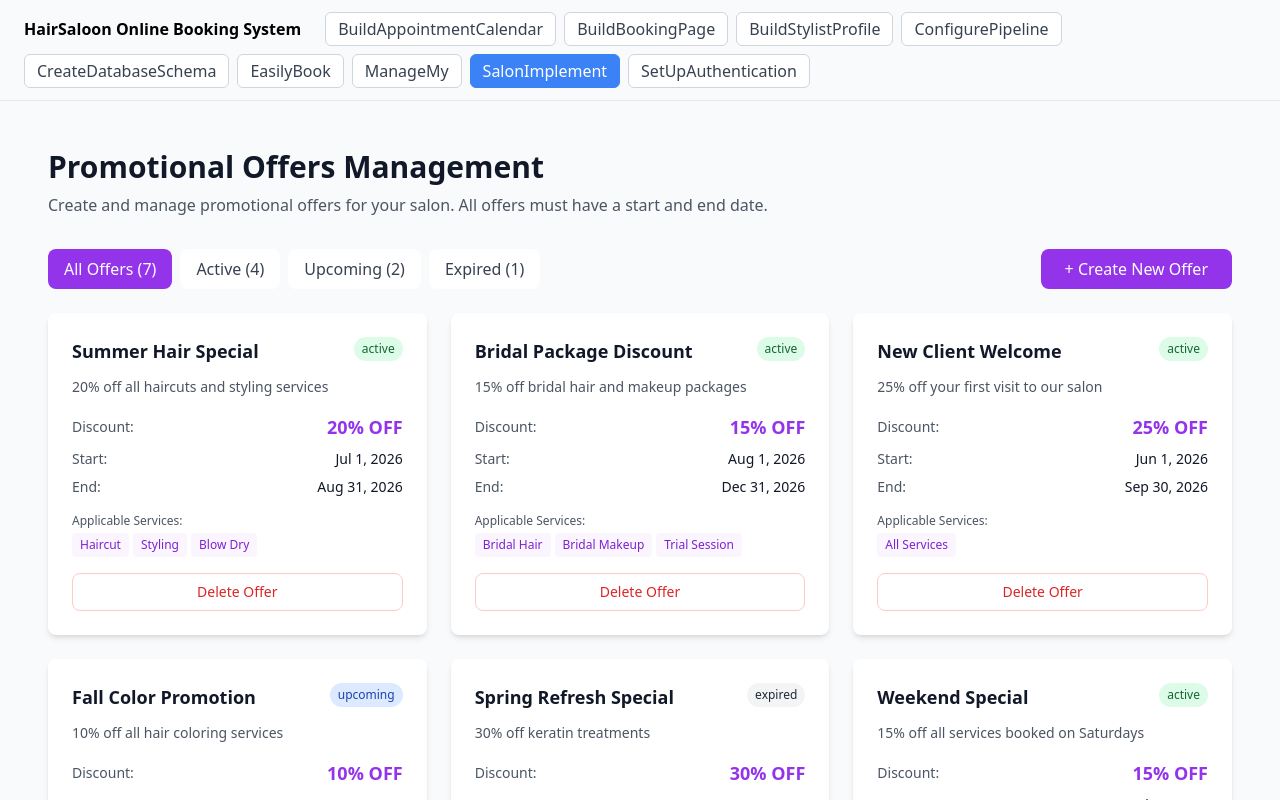
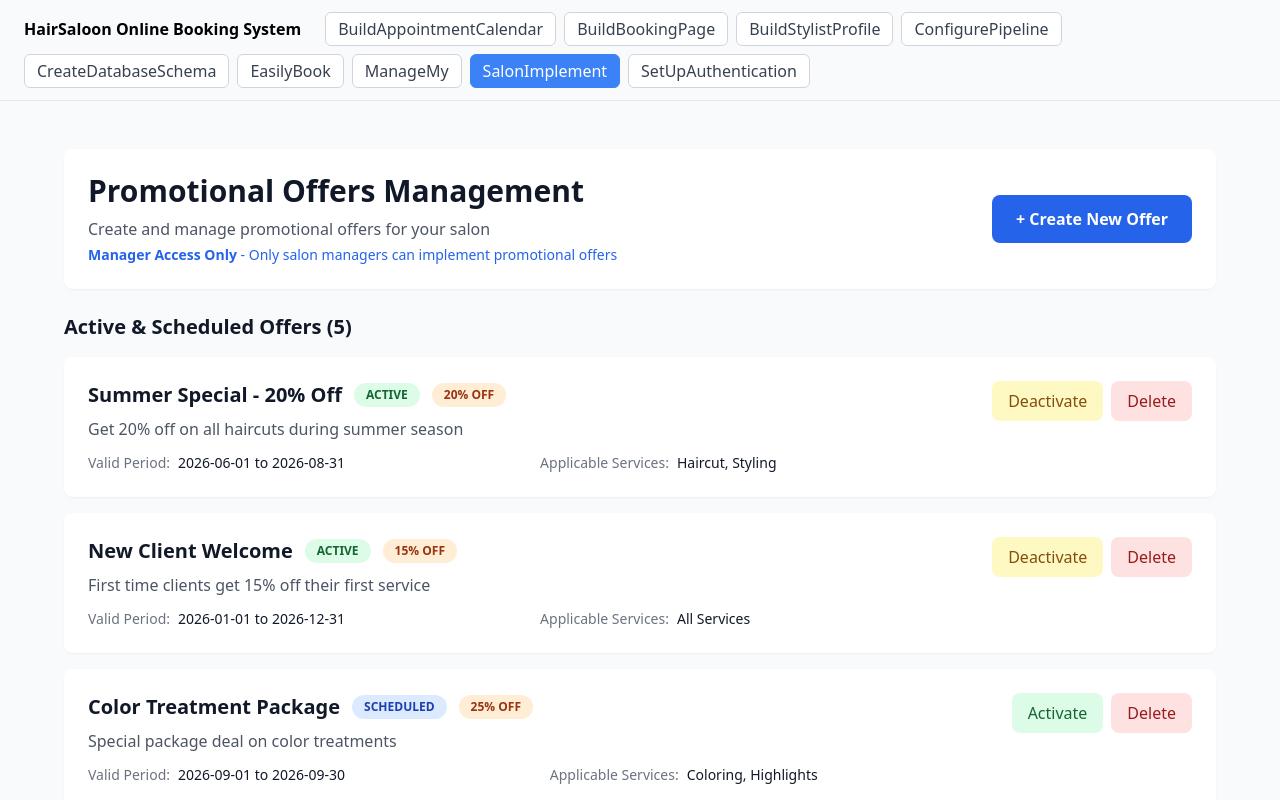
Before and after one commit to dhannan12/pilot-dev-test, a React (Vite) app: page / in a window 1280 px wide. Both pictures are taken after a click on the button "SalonImplement". Shown: the top 800 px of the page. Built offline with nearby package versions, Linux system fonts and the light colour scheme.

Commit message:
feat: SCRUM-622 — SalonImplement

```diff
--- a/src/components/SalonImplement.tsx
+++ b/src/components/SalonImplement.tsx
@@ -1,376 +1,354 @@
-import React, { useState } from 'react'
+import { useState } from 'react'
 
 interface PromotionalOffer {
   id: string
-  name: string
+  title: string
   description: string
-  discountPercentage: number
-  startDate: string
-  endDate: string
-  status: 'active' | 'upcoming' | 'expired'
+  discountPercent: number
+  validFrom: string
+  validUntil: string
+  status: 'active' | 'inactive' | 'scheduled'
   applicableServices: string[]
 }
 
 const MOCK_OFFERS: PromotionalOffer[] = [
   {
     id: '1',
-    name: 'Summer Hair Special',
-    description: '20% off all haircuts and styling services',
-    discountPercentage: 20,
-    startDate: '2026-07-01',
-    endDate: '2026-08-31',
+    title: 'Summer Special - 20% Off',
+    description: 'Get 20% off on all haircuts during summer season',
+    discountPercent: 20,
+    validFrom: '2026-06-01',
+    validUntil: '2026-08-31',
     status: 'active',
-    applicableServices: ['Haircut', 'Styling', 'Blow Dry']
+    applicableServices: ['Haircut', 'Styling']
   },
   {
     id: '2',
-    name: 'Bridal Package Discount',
-    description: '15% off bridal hair and makeup packages',
-    discountPercentage: 15,
-    startDate: '2026-08-01',
-    endDate: '2026-12-31',
-    status: 'active',
-    applicableServices: ['Bridal Hair', 'Bridal Makeup', 'Trial Session']
-  },
-  {
-    id: '3',
-    name: 'New Client Welcome',
-    description: '25% off your first visit to our salon',
-    discountPercentage: 25,
-    startDate: '2026-06-01',
-    endDate: '2026-09-30',
+    title: 'New Client Welcome',
+    description: 'First time clients get 15% off their first service',
+    discountPercent: 15,
+    validFrom: '2026-01-01',
+    validUntil: '2026-12-31',
     status: 'active',
     applicableServices: ['All Services']
   },
   {
+    id: '3',
+    title: 'Color Treatment Package',
+    description: 'Special package deal on color treatments',
+    discountPercent: 25,
+    validFrom: '2026-09-01',
+    validUntil: '2026-09-30',
+    status: 'scheduled',
+    applicableServices: ['Coloring', 'Highlights']
+  },
+  {
     id: '4',
-    name: 'Fall Color Promotion',
-    description: '10% off all hair coloring services',
-    discountPercentage: 10,
-    startDate: '2026-09-01',
-    endDate: '2026-11-30',
-    status: 'upcoming',
-    applicableServices: ['Hair Coloring', 'Highlights', 'Balayage']
+    title: 'Weekend Warrior',
+    description: 'Saturday and Sunday appointments get 10% off',
+    discountPercent: 10,
+    validFrom: '2026-07-01',
+    validUntil: '2026-07-31',
+    status: 'inactive',
+    applicableServices: ['Haircut', 'Styling', 'Coloring']
   },
   {
     id: '5',
-    name: 'Spring Refresh Special',
-    description: '30% off keratin treatments',
-    discountPercentage: 30,
-    startDate: '2026-03-01',
-    endDate: '2026-05-31',
-    status: 'expired',
-    applicableServices: ['Keratin Treatment', 'Hair Smoothing']
-  },
-  {
-    id: '6',
-    name: 'Weekend Special',
-    description: '15% off all services booked on Saturdays',
-    discountPercentage: 15,
-    startDate: '2026-07-15',
-    endDate: '2026-12-31',
+    title: 'Loyalty Bonus',
+    description: 'Returning clients with 5+ bookings get 30% off',
+    discountPercent: 30,
+    validFrom: '2026-01-01',
+    validUntil: '2026-12-31',
     status: 'active',
     applicableServices: ['All Services']
-  },
-  {
-    id: '7',
-    name: 'Holiday Glam Package',
-    description: '20% off styling for holiday parties',
-    discountPercentage: 20,
-    startDate: '2026-12-01',
-    endDate: '2026-12-31',
-    status: 'upcoming',
-    applicableServices: ['Styling', 'Updo', 'Makeup']
   }
+]
+
+const SERVICE_OPTIONS = [
+  'All Services',
+  'Haircut',
+  'Styling',
+  'Coloring',
+  'Highlights',
+  'Treatment',
+  'Wash & Blow-dry'
 ]
 
 export default function SalonImplement() {
   const [offers, setOffers] = useState<PromotionalOffer[]>(MOCK_OFFERS)
-  const [selectedTab, setSelectedTab] = useState<'all' | 'active' | 'upcoming' | 'expired'>('all')
   const [showCreateForm, setShowCreateForm] = useState(false)
-  const [newOffer, setNewOffer] = useState({
-    name: '',
+  const [formData, setFormData] = useState({
+    title: '',
     description: '',
-    discountPercentage: 0,
-    startDate: '',
-    endDate: '',
-    applicableServices: ''
+    discountPercent: 10,
+    validFrom: '',
+    validUntil: '',
+    applicableServices: [] as string[]
   })
 
-  const filteredOffers = selectedTab === 'all'
-    ? offers
-    : offers.filter(offer => offer.status === selectedTab)
-
   const handleCreateOffer = () => {
-    if (!newOffer.name || !newOffer.startDate || !newOffer.endDate) {
+    if (!formData.title || !formData.validFrom || !formData.validUntil) {
       alert('Please fill in all required fields')
       return
     }
 
-    const today = new Date().toISOString().split('T')[0]
-    const start = newOffer.startDate
-    const end = newOffer.endDate
-
-    let status: 'active' | 'upcoming' | 'expired' = 'upcoming'
-    if (start <= today && end >= today) {
-      status = 'active'
-    } else if (end < today) {
-      status = 'expired'
+    const newOffer: PromotionalOffer = {
+      id: String(Date.now()),
+      title: formData.title,
+      description: formData.description,
+      discountPercent: formData.discountPercent,
+      validFrom: formData.validFrom,
+      validUntil: formData.validUntil,
+      status: new Date(formData.validFrom) > new Date() ? 'scheduled' : 'active',
+      applicableServices: formData.applicableServices.length > 0
+        ? formData.applicableServices
+        : ['All Services']
     }
 
-    const offer: PromotionalOffer = {
-      id: (offers.length + 1).toString(),
-      name: newOffer.name,
-      description: newOffer.description,
-      discountPercentage: newOffer.discountPercentage,
-      startDate: newOffer.startDate,
-      endDate: newOffer.endDate,
-      status,
-      applicableServices: newOffer.applicableServices.split(',').map(s => s.trim()).filter(s => s)
-    }
-
-    setOffers([...offers, offer])
-    setNewOffer({
-      name: '',
+    setOffers([newOffer, ...offers])
+    setFormData({
+      title: '',
       description: '',
-      discountPercentage: 0,
-      startDate: '',
-      endDate: '',
-      applicableServices: ''
+      discountPercent: 10,
+      validFrom: '',
+      validUntil: '',
+      applicableServices: []
     })
     setShowCreateForm(false)
   }
 
-  const handleDeleteOffer = (id: string) => {
-    setOffers(offers.filter(offer => offer.id !== id))
+  const toggleOfferStatus = (id: string) => {
+    setOffers(offers.map(offer => {
+      if (offer.id === id) {
+        return {
+          ...offer,
+          status: offer.status === 'active' ? 'inactive' : 'active'
+        }
+      }
+      return offer
+    }))
   }
 
-  const getStatusColor = (status: string) => {
-    switch (status) {
-      case 'active':
-        return 'bg-green-100 text-green-800'
-      case 'upcoming':
-        return 'bg-blue-100 text-blue-800'
-      case 'expired':
-        return 'bg-gray-100 text-gray-800'
-      default:
-        return 'bg-gray-100 text-gray-800'
+  const deleteOffer = (id: string) => {
+    if (confirm('Are you sure you want to delete this promotional offer?')) {
+      setOffers(offers.filter(offer => offer.id !== id))
     }
   }
 
-  const formatDate = (dateString: string) => {
-    const date = new Date(dateString)
-    return date.toLocaleDateString('en-US', { month: 'short', day: 'numeric', year: 'numeric' })
+  const handleServiceToggle = (service: string) => {
+    setFormData(prev => ({
+      ...prev,
+      applicableServices: prev.applicableServices.includes(service)
+        ? prev.applicableServices.filter(s => s !== service)
+        : [...prev.applicableServices, service]
+    }))
   }
 
   return (
     <div className="min-h-screen bg-gray-50 p-6">
-      <div className="max-w-7xl mx-auto">
+      <div className="max-w-6xl mx-auto">
         {/* Header */}
-        <div className="mb-8">
-          <h1 className="text-3xl font-bold text-gray-900 mb-2">
-            Promotional Offers Management
-          </h1>
-          <p className="text-gray-600">
-            Create and manage promotional offers for your salon. All offers must have a start and end date.
+        <div className="bg-white rounded-lg shadow-sm p-6 mb-6">
+          <div className="flex items-center justify-between">
+            <div>
+              <h1 className="text-3xl font-bold text-gray-900">Promotional Offers Management</h1>
+              <p className="text-gray-600 mt-2">Create and manage promotional offers for your salon</p>
+              <p className="text-sm text-blue-600 mt-1">
+                <span className="font-semibold">Manager Access Only</span> - Only salon managers can implement promotional offers
               </p>
-        </div>
-
-        {/* Action Bar */}
-        <div className="mb-6 flex justify-between items-center">
-          <div className="flex gap-2">
-            <button
-              onClick={() => setSelectedTab('all')}
-              className={`px-4 py-2 rounded-lg font-medium transition-colors ${
-                selectedTab === 'all'
-                  ? 'bg-purple-600 text-white'
-                  : 'bg-white text-gray-700 hover:bg-gray-100'
-              }`}
-            >
-              All Offers ({offers.length})
-            </button>
-            <button
-              onClick={() => setSelectedTab('active')}
-              className={`px-4 py-2 rounded-lg font-medium transition-colors ${
-                selectedTab === 'active'
-                  ? 'bg-purple-600 text-white'
-                  : 'bg-white text-gray-700 hover:bg-gray-100'
-              }`}
-            >
-              Active ({offers.filter(o => o.status === 'active').length})
-            </button>
-            <button
-              onClick={() => setSelectedTab('upcoming')}
-              className={`px-4 py-2 rounded-lg font-medium transition-colors ${
-                selectedTab === 'upcoming'
-                  ? 'bg-purple-600 text-white'
-                  : 'bg-white text-gray-700 hover:bg-gray-100'
-              }`}
-            >
-              Upcoming ({offers.filter(o => o.status === 'upcoming').length})
-            </button>
-            <button
-              onClick={() => setSelectedTab('expired')}
-              className={`px-4 py-2 rounded-lg font-medium transition-colors ${
-                selectedTab === 'expired'
-                  ? 'bg-purple-600 text-white'
-                  : 'bg-white text-gray-700 hover:bg-gray-100'
-              }`}
-            >
-              Expired ({offers.filter(o => o.status === 'expired').length})
-            </button>
             </div>
             <button
               onClick={() => setShowCreateForm(!showCreateForm)}
-            className="px-6 py-2 bg-purple-600 text-white rounded-lg font-medium hover:bg-purple-700 transition-colors"
+              className="px-6 py-3 bg-blue-600 text-white rounded-lg font-semibold hover:bg-blue-700 transition-colors"
             >
               {showCreateForm ? 'Cancel' : '+ Create New Offer'}
             </button>
           </div>
+        </div>
 
         {/* Create Form */}
         {showCreateForm && (
-          <div className="bg-white rounded-lg shadow-md p-6 mb-6">
-            <h2 className="text-xl font-semibold mb-4 text-gray-900">Create New Promotional Offer</h2>
-            <div className="grid grid-cols-1 md:grid-cols-2 gap-4">
+          <div className="bg-white rounded-lg shadow-sm p-6 mb-6">
+            <h2 className="text-xl font-bold text-gray-900 mb-4">Create New Promotional Offer</h2>
+
+            <div className="space-y-4">
               <div>
                 <label className="block text-sm font-medium text-gray-700 mb-1">
-                  Offer Name *
+                  Offer Title *
                 </label>
                 <input
                   type="text"
-                  value={newOffer.name}
-                  onChange={(e) => setNewOffer({ ...newOffer, name: e.target.value })}
-                  className="w-full px-3 py-2 border border-gray-300 rounded-lg focus:ring-2 focus:ring-purple-500 focus:border-transparent"
-                  placeholder="e.g., Summer Special"
+                  value={formData.title}
+                  onChange={(e) => setFormData({ ...formData, title: e.target.value })}
+                  className="w-full px-4 py-2 border border-gray-300 rounded-lg focus:ring-2 focus:ring-blue-500 focus:border-transparent"
+                  placeholder="e.g., Summer Special - 20% Off"
                 />
               </div>
+
               <div>
-                <label className="block text-sm font-medium text-gray-700 mb-1">
-                  Discount Percentage *
-                </label>
-                <input
-                  type="number"
-                  value={newOffer.discountPercentage}
-                  onChange={(e) => setNewOffer({ ...newOffer, discountPercentage: parseInt(e.target.value) || 0 })}
-                  className="w-full px-3 py-2 border border-gray-300 rounded-lg focus:ring-2 focus:ring-purple-500 focus:border-transparent"
-                  placeholder="e.g., 20"
-                  min="0"
-                  max="100"
-                />
-              </div>
-              <div>
-                <label className="block text-sm font-medium text-gray-700 mb-1">
-                  Start Date *
-                </label>
-                <input
-                  type="date"
-                  value={newOffer.startDate}
-                  onChange={(e) => setNewOffer({ ...newOffer, startDate: e.target.value })}
-                  className="w-full px-3 py-2 border border-gray-300 rounded-lg focus:ring-2 focus:ring-purple-500 focus:border-transparent"
-                />
-              </div>
-              <div>
-                <label className="block text-sm font-medium text-gray-700 mb-1">
-                  End Date *
-                </label>
-                <input
-                  type="date"
-                  value={newOffer.endDate}
-                  onChange={(e) => setNewOffer({ ...newOffer, endDate: e.target.value })}
-                  className="w-full px-3 py-2 border border-gray-300 rounded-lg focus:ring-2 focus:ring-purple-500 focus:border-transparent"
-                />
-              </div>
-              <div className="md:col-span-2">
                 <label className="block text-sm font-medium text-gray-700 mb-1">
                   Description
                 </label>
                 <textarea
-                  value={newOffer.description}
-                  onChange={(e) => setNewOffer({ ...newOffer, description: e.target.value })}
-                  className="w-full px-3 py-2 border border-gray-300 rounded-lg focus:ring-2 focus:ring-purple-500 focus:border-transparent"
-                  rows={2}
+                  value={formData.description}
+                  onChange={(e) => setFormData({ ...formData, description: e.target.value })}
+                  className="w-full px-4 py-2 border border-gray-300 rounded-lg focus:ring-2 focus:ring-blue-500 focus:border-transparent"
+                  rows={3}
                   placeholder="Describe the promotional offer"
                 />
               </div>
-              <div className="md:col-span-2">
+
+              <div className="grid grid-cols-3 gap-4">
+                <div>
                   <label className="block text-sm font-medium text-gray-700 mb-1">
-                  Applicable Services (comma-separated)
+                    Discount % *
                   </label>
                   <input
-                  type="text"
-                  value={newOffer.applicableServices}
-                  onChange={(e) => setNewOffer({ ...newOffer, applicableServices: e.target.value })}
-                  className="w-full px-3 py-2 border border-gray-300 rounded-lg focus:ring-2 focus:ring-purple-500 focus:border-transparent"
-                  placeholder="e.g., Haircut, Coloring, Styling"
+                    type="number"
+                    value={formData.discountPercent}
+                    onChange={(e) => setFormData({ ...formData, discountPercent: Number(e.target.value) })}
+                    className="w-full px-4 py-2 border border-gray-300 rounded-lg focus:ring-2 focus:ring-blue-500 focus:border-transparent"
+                    min="5"
+                    max="100"
+                  />
+                </div>
+
+                <div>
+                  <label className="block text-sm font-medium text-gray-700 mb-1">
+                    Valid From *
+                  </label>
+                  <input
+                    type="date"
+                    value={formData.validFrom}
+                    onChange={(e) => setFormData({ ...formData, validFrom: e.target.value })}
+                    className="w-full px-4 py-2 border border-gray-300 rounded-lg focus:ring-2 focus:ring-blue-500 focus:border-transparent"
+                  />
+                </div>
+
+                <div>
+                  <label className="block text-sm font-medium text-gray-700 mb-1">
+                    Valid Until *
+                  </label>
+                  <input
+                    type="date"
+                    value={formData.validUntil}
+                    onChange={(e) => setFormData({ ...formData, validUntil: e.target.value })}
+                    className="w-full px-4 py-2 border border-gray-300 rounded-lg focus:ring-2 focus:ring-blue-500 focus:border-transparent"
                   />
                 </div>
               </div>
-            <div className="mt-4 flex justify-end">
+
+              <div>
+                <label className="block text-sm font-medium text-gray-700 mb-2">
+                  Applicable Services
+                </label>
+                <div className="grid grid-cols-3 gap-3">
+                  {SERVICE_OPTIONS.map(service => (
+                    <label key={service} className="flex items-center space-x-2 cursor-pointer">
+                      <input
+                        type="checkbox"
+                        checked={formData.applicableServices.includes(service)}
+                        onChange={() => handleServiceToggle(service)}
+                        className="w-4 h-4 text-blue-600 border-gray-300 rounded focus:ring-blue-500"
+                      />
+                      <span className="text-sm text-gray-700">{service}</span>
+                    </label>
+                  ))}
+                </div>
+              </div>
+
+              <div className="flex justify-end space-x-3 pt-4">
+                <button
+                  onClick={() => setShowCreateForm(false)}
+                  className="px-6 py-2 border border-gray-300 text-gray-700 rounded-lg font-medium hover:bg-gray-50 transition-colors"
+                >
+                  Cancel
+                </button>
                 <button
                   onClick={handleCreateOffer}
-                className="px-6 py-2 bg-purple-600 text-white rounded-lg font-medium hover:bg-purple-700 transition-colors"
+                  className="px-6 py-2 bg-blue-600 text-white rounded-lg font-medium hover:bg-blue-700 transition-colors"
                 >
                   Create Offer
                 </button>
               </div>
             </div>
+          </div>
         )}
 
-        {/* Offers Grid */}
-        <div className="grid grid-cols-1 md:grid-cols-2 lg:grid-cols-3 gap-6">
-          {filteredOffers.map((offer) => (
-            <div key={offer.id} className="bg-white rounded-lg shadow-md p-6 hover:shadow-lg transition-shadow">
-              <div className="flex justify-between items-start mb-3">
-                <h3 className="text-lg font-semibold text-gray-900">{offer.name}</h3>
-                <span className={`px-2 py-1 rounded-full text-xs font-medium ${getStatusColor(offer.status)}`}>
-                  {offer.status}
+        {/* Offers List */}
+        <div className="space-y-4">
+          <h2 className="text-xl font-bold text-gray-900">
+            Active & Scheduled Offers ({offers.length})
+          </h2>
+
+          {offers.length === 0 ? (
+            <div className="bg-white rounded-lg shadow-sm p-12 text-center">
+              <p className="text-gray-500 text-lg">No promotional offers yet. Create your first offer!</p>
+            </div>
+          ) : (
+            offers.map(offer => (
+              <div key={offer.id} className="bg-white rounded-lg shadow-sm p-6">
+                <div className="flex items-start justify-between">
+                  <div className="flex-1">
+                    <div className="flex items-center space-x-3 mb-2">
+                      <h3 className="text-xl font-bold text-gray-900">{offer.title}</h3>
+                      <span
+                        className={`px-3 py-1 rounded-full text-xs font-semibold ${
+                          offer.status === 'active'
+                            ? 'bg-green-100 text-green-800'
+                            : offer.status === 'scheduled'
+                            ? 'bg-blue-100 text-blue-800'
+                            : 'bg-gray-100 text-gray-800'
+                        }`}
+                      >
+                        {offer.status.toUpperCase()}
+                      </span>
+                      <span className="px-3 py-1 bg-orange-100 text-orange-800 rounded-full text-xs font-semibold">
+                        {offer.discountPercent}% OFF
                       </span>
                     </div>
-              <p className="text-gray-600 text-sm mb-4">{offer.description}</p>
 
-              <div className="space-y-2 mb-4">
-                <div className="flex items-center justify-between">
-                  <span className="text-sm text-gray-600">Discount:</span>
-                  <span className="text-lg font-bold text-purple-600">{offer.discountPercentage}% OFF</span>
+                    <p className="text-gray-600 mb-3">{offer.description}</p>
+
+                    <div className="grid grid-cols-2 gap-4 text-sm">
+                      <div>
+                        <span className="text-gray-500 font-medium">Valid Period:</span>
+                        <span className="text-gray-900 ml-2">
+                          {offer.validFrom} to {offer.validUntil}
+                        </span>
                       </div>
-                <div className="flex items-center justify-between text-sm">
-                  <span className="text-gray-600">Start:</span>
-                  <span className="text-gray-900 font-medium">{formatDate(offer.startDate)}</span>
+                      <div>
+                        <span className="text-gray-500 font-medium">Applicable Services:</span>
+                        <span className="text-gray-900 ml-2">
+                          {offer.applicableServices.join(', ')}
+                        </span>
                       </div>
-                <div className="flex items-center justify-between text-sm">
-                  <span className="text-gray-600">End:</span>
-                  <span className="text-gray-900 font-medium">{formatDate(offer.endDate)}</span>
                     </div>
                   </div>
 
-              <div className="mb-4">
-                <p className="text-xs text-gray-600 mb-1">Applicable Services:</p>
-                <div className="flex flex-wrap gap-1">
-                  {offer.applicableServices.map((service, idx) => (
-                    <span key={idx} className="px-2 py-1 bg-purple-50 text-purple-700 text-xs rounded">
-                      {service}
-                    </span>
-                  ))}
+                  <div className="flex space-x-2 ml-4">
+                    <button
+                      onClick={() => toggleOfferStatus(offer.id)}
+                      className={`px-4 py-2 rounded-lg font-medium transition-colors ${
+                        offer.status === 'active'
+                          ? 'bg-yellow-100 text-yellow-800 hover:bg-yellow-200'
+                          : 'bg-green-100 text-green-800 hover:bg-green-200'
+                      }`}
+                    >
+                      {offer.status === 'active' ? 'Deactivate' : 'Activate'}
+                    </button>
+                    <button
+                      onClick={() => deleteOffer(offer.id)}
+                      className="px-4 py-2 bg-red-100 text-red-800 rounded-lg font-medium hover:bg-red-200 transition-colors"
+                    >
+                      Delete
+                    </button>
                   </div>
                 </div>
-
-              <button
-                onClick={() => handleDeleteOffer(offer.id)}
-                className="w-full py-2 text-sm text-red-600 border border-red-200 rounded-lg hover:bg-red-50 transition-colors"
-              >
-                Delete Offer
-              </button>
               </div>
-          ))}
+            ))
+          )}
         </div>
-
-        {filteredOffers.length === 0 && (
-          <div className="bg-white rounded-lg shadow-md p-12 text-center">
-            <p className="text-gray-500 text-lg">No {selectedTab !== 'all' ? selectedTab : ''} offers found.</p>
-            <p className="text-gray-400 text-sm mt-2">Create your first promotional offer to get started.</p>
-          </div>
-        )}
       </div>
     </div>
   )
```
Also changed, not shown: 1 other file (tests, documents, lock files or other folders). Lines whose indentation alone changed are shown as unchanged.
